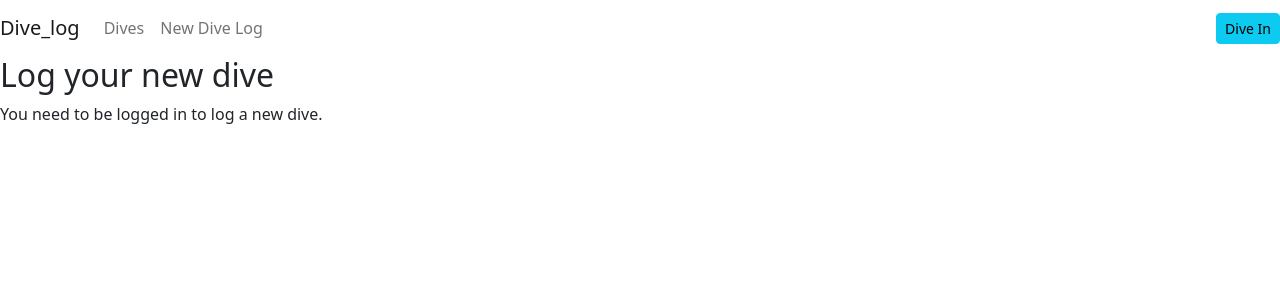
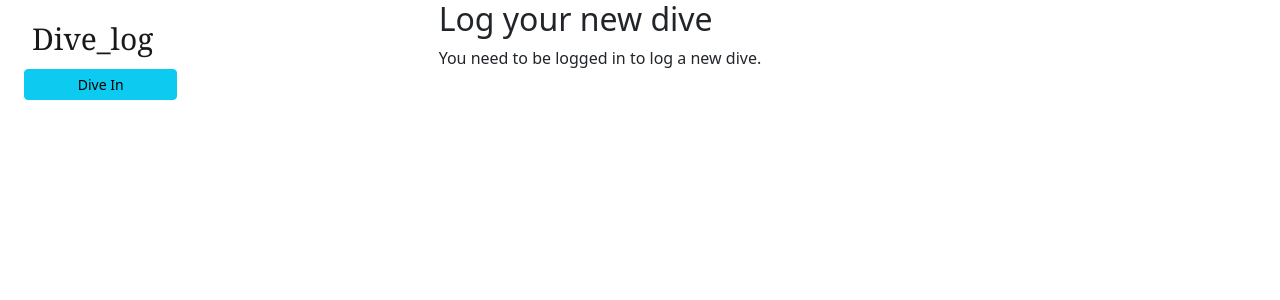
Before and after one commit to WrittenInnaCode/diver_log, a React (Create React App) app in the folder client/: page /newdivelog in a window 1280 px wide. Shown: the top 300 px of the page. Built offline with nearby package versions, Linux system fonts and the light colour scheme; no server answers.

Commit message:
changed the style layout

```diff
--- a/client/src/App.css
+++ b/client/src/App.css
@@ -1,6 +1,11 @@
+.logo{
+    /* font-family:Brush Script MT, Brush Script Std, cursive; */
+    font-family:Georgia, 'Times New Roman', Times, serif;
+    font-size: 30px !important;
+}
+
 .username{
-    font-size: large;
-    font-weight: 500;
+padding-top: 1rem !important;;
 }
 
 .diveText{
@@ -11,3 +16,7 @@
 .diveText:hover{
     color:slategray;
 }
+
+.logOutBttn{
+    margin-top: 2rem;
+}
--- a/client/src/App.js
+++ b/client/src/App.js
@@ -17,6 +17,11 @@ import NewDive from './pages/NewDive';
 import SingleDive from './pages/SingleDive';
 import Profile from './pages/Profile';
 import BucketList from './pages/BucketList';
+
+import Container from 'react-bootstrap/Container';
+import Row from 'react-bootstrap/Row';
+import Col from 'react-bootstrap/Col';
+
 
 const httpLink = createHttpLink({
   uri: '/graphql',
@@ -45,7 +50,13 @@ function App() {
     <ApolloProvider client={client}>
       <Router>
         <>
+        <Container fluid>
+          <Row>
+            <Col sm={4}>
               <Navbar />
+            </Col>
+
+            <Col sm={8}>
               <Routes>
                 <Route
                   path="/"
@@ -80,6 +91,9 @@ function App() {
                   element={<h1>Wrong page!</h1>}
                 />
               </Routes>
+            </Col>
+          </Row>
+          </Container>
         </>
       </Router>
     </ApolloProvider>
--- a/client/src/components/Navbar/index.js
+++ b/client/src/components/Navbar/index.js
@@ -25,37 +25,39 @@ function AppNavbar() {
 
 
 	return (
-		<div>
-			<Navbar >
-					{/* <a href="/">Home</a> */}
-					<Navbar.Brand as={Link} to="/">Dive_log</Navbar.Brand>
-
-					<Nav className="me-auto">
-						<Nav.Link as={Link} to="/dives">Dives</Nav.Link>
-						<Nav.Link as={Link} to="/newdivelog">New Dive Log</Nav.Link>
-					</Nav>
-
-
+		<Container>
+			<Navbar>
+				<Nav className="flex-column ">
+					<Container className='p-2'><Navbar.Brand as={Link} to="/" className='logo '>Dive_log</Navbar.Brand></Container>
 
 					{Auth.loggedIn() ? (
 						<>
-								<Figure>
+							<div className="justify-content-md-center">
+								{/* <Figure>
 									<Figure.Image
 										width={40}
 										height={40}
 										alt="user icon"
 										src={require(`../../assets/images/Mask.png`)}
 									/>
-								</Figure>
+								</Figure> */}
 
-								<NavDropdown
+								<Nav.Link as={Link} to="/me" className='username fw-semibold '>
+									{Auth.getProfile().data.username} {' '}
+								</Nav.Link>
+								<Nav.Link as={Link} to="/newdivelog">Log New Dive</Nav.Link>
+
+								<Nav.Link as={Link} to="/dives">Explore Dives</Nav.Link>
+
+
+								<Button variant="warning" onClick={logout} size="sm" className='logOutBttn'> Ascend and Exit </Button>
+
+								{/* <NavDropdown
 									title={Auth.getProfile().data.username}
 									id="basic-nav-dropdown"
 									className='username'>
 
 									<NavDropdown.Item href="/me">Profile</NavDropdown.Item>
-
-									<NavDropdown.Item href="/dives">View My Dives</NavDropdown.Item>
 
 									<NavDropdown.Item href="/newdivelog">Log New Dive</NavDropdown.Item>
 
@@ -66,12 +68,8 @@ function AppNavbar() {
 									<NavDropdown.Item>
 										<Button variant="warning" onClick={logout} size="sm"> Ascend and Exit </Button>
 									</NavDropdown.Item>
-								</NavDropdown>
-
-								{/* <Link to="/me">
-									{Auth.getProfile().data.username}'s profile {' '}
-								</Link> */}
-								{/* <Button variant="warning" onClick={logout} size="sm"> Ascend and Exit </Button> */}
+								</NavDropdown> */}
+							</div>
 						</>
 					) : (
 						<>
@@ -80,6 +78,9 @@ function AppNavbar() {
 							</Button>
 						</>
 					)}
+
+				</Nav>
+
 			</Navbar>
 
 			<div>
@@ -112,7 +113,7 @@ function AppNavbar() {
 					</Modal.Footer>
 				</Modal>
 			</div>
-		</div>
+		</Container>
 	);
 }
 
--- a/client/src/pages/SingleDive/index.js
+++ b/client/src/pages/SingleDive/index.js
@@ -25,7 +25,7 @@ const SingleDive = () => {
     });
 
     const [removeDive] = useMutation(REMOVE_DIVE);
-    const navigate = useNavigate();
+    // const navigate = useNavigate();
 
     const dive = data?.dive || {};
 
@@ -52,7 +52,8 @@ const SingleDive = () => {
                 });
                 // Check if the dive was successfully deleted
                 if (data && data.removeDive) {
-                    navigate('/me');
+                    // navigate('/me');
+                    window.location.assign('/me'); // to refresh the page and fetch the updated data from the server (so that deleted dive does not appear in the list after its deletion)
                 } else {
                     console.error('Failed to delete dive');
                 }
--- a/client/src/utils/auth.js
+++ b/client/src/utils/auth.js
@@ -35,7 +35,7 @@ class AuthService {
 	login(idToken) {
 		// Saves user token to localStorage
 		localStorage.setItem('id_token', idToken);
-		window.location.assign('/');
+		window.location.assign('/me');
 	}
 
 	logout() {
```
Lines whose indentation alone changed are shown as unchanged.
